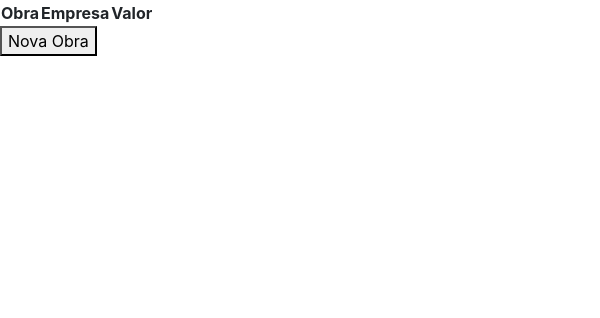
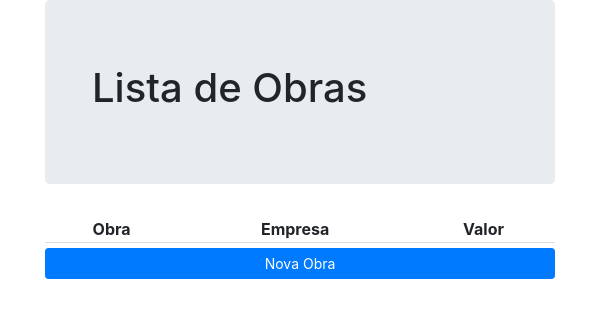
Before and after one commit to mvcosta/orcamento, an Electron app: page app/database/dbWindow.html in a window 600 px wide. Drawn offline with nearby package versions, Linux system fonts and the light colour scheme; no server answers.

Commit message:
Melhorias no layout; Adicionada funcionalidade no botão 'Lista de Obras' do menu principal

```diff
--- a/app/database/dbWindow.css
+++ b/app/database/dbWindow.css
@@ -1,4 +1,17 @@
-div .row{
-  display:flex;
-  flex-wrap: wrap;
+
+table, th, td{
+  /* border: 1px solid black;
+  border-collapse: collapse; */
+  text-align: center;
 }
+table{
+  width: 100%;
+}
+
+th, td{
+  border-bottom: 1px solid #ddd;
+}
+
+button{
+  margin: 5px auto;
+}
--- a/app/database/dbWindow.html
+++ b/app/database/dbWindow.html
@@ -1,12 +1,22 @@
 <!DOCTYPE html>
 <html>
+
 <head>
+  <title>Lista de Obras</title>
   <link rel="stylesheet" href="../../node_modules/bootstrap/dist/css/bootstrap.min.css">
-  <title>Lista de Obras</title>
+  <link rel="stylesheet" href="dbWindow.css">
+  <link rel="stylesheet" href="../stylesheet.css">
 </head>
+
 <body>
-  <div>
-    <table id ='mainTable'>
+  <div class="container">
+    <header class="jumbotron">
+      <div class="container">
+        <h1>Lista de Obras</h1>
+      </div>
+    </header>
+    <div class="mainView">
+      <table id='mainTable'>
         <tr>
           <th> Obra </th>
           <th> Empresa </th>
@@ -14,10 +24,12 @@
         </tr>
       </table>
     </div>
-  <div>
-    <button type="button">Nova Obra</button>
+    <div class="mainView">
+      <button type="submit" class="btn btn-sm btn-primary btn-block">Nova Obra</button>
+    </div>
   </div>
 </body>
 <script src="../../config/renderer.js"></script>
 <script src="dbWindow.js"></script>
+
 </html>
```
Also changed, not shown: app/database/addWindow.html (+20 -7 lines), app/database/addWindow.js (+7 -5 lines), app/database/dbWindow.js (+10 -5 lines), app/mainWindow.html (+5 -4 lines), main.js (+26 -24 lines). Lines whose indentation alone changed are shown as unchanged.
